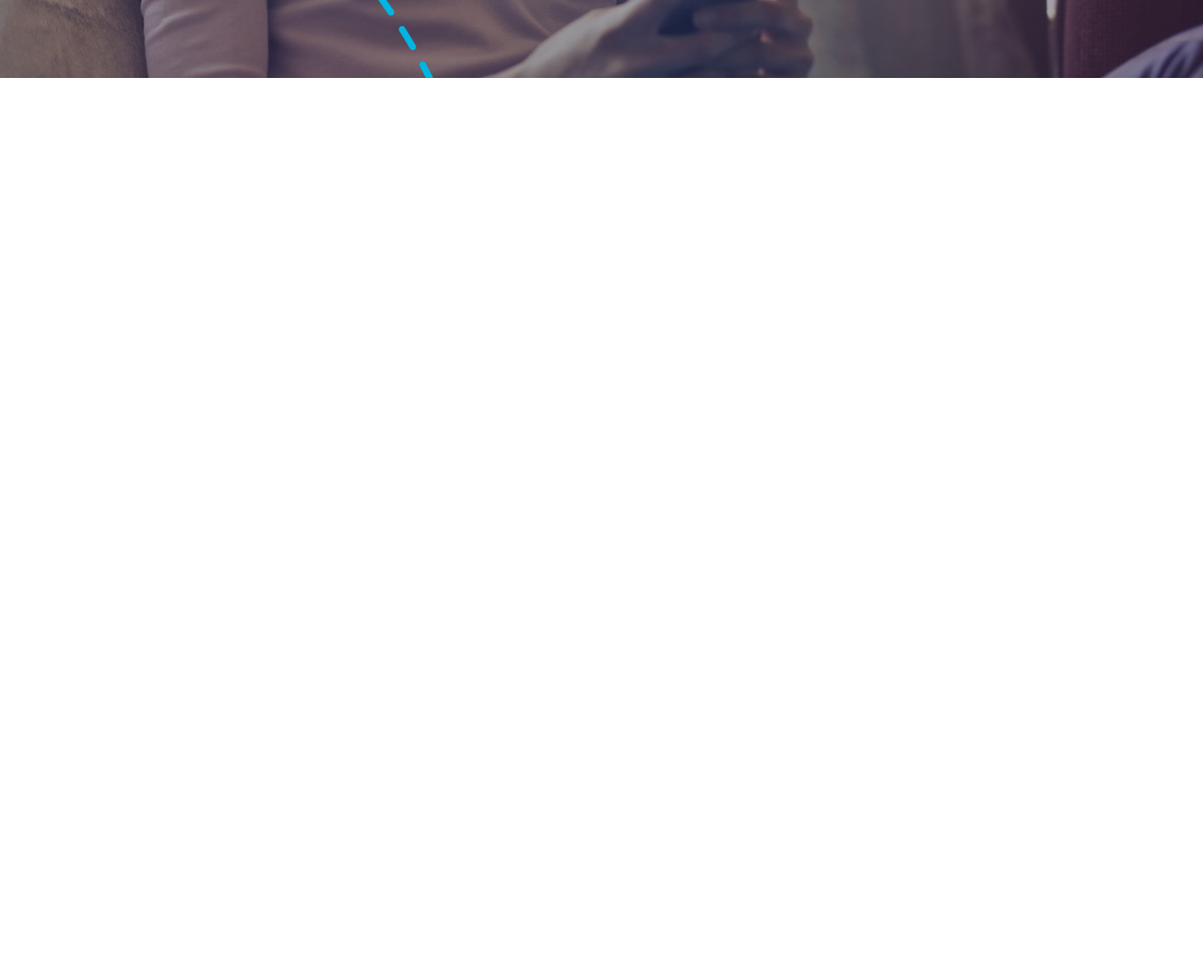
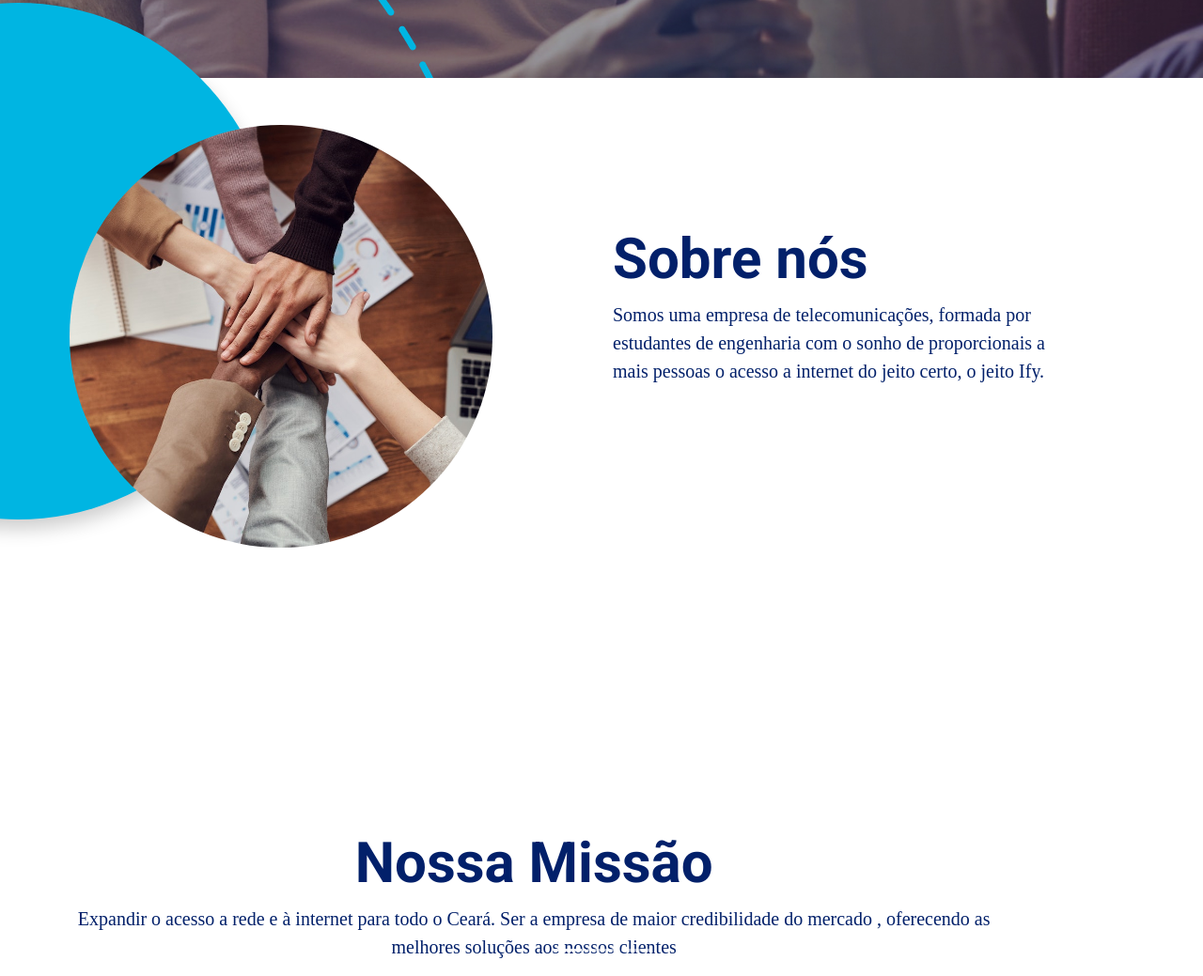
Before and after one commit to IsraelCueio/Ify, a plain HTML site: page index.html in a window 1280 px wide. Shown: the part 709-1748 px from the top of the page at 94% size. Before the commit the page ends 1592 px from the top, so only its background shows below. Drawn offline with nearby package versions, Linux system fonts and the light colour scheme; a web font is replaced by a local one.

Commit message:
sections 2 and three

```diff
--- a/index.html
+++ b/index.html
@@ -30,6 +30,7 @@
         </div>
       </div>
     </nav>
+
     <section id="banner-section">
       <div class="container-fluid h-100">
         <div class="h-100 row justify-content-end">
@@ -45,15 +46,68 @@
       </div>
       <img src="images/dotted-line.png" id="d-line">
     </section>
+
     <section id="about-section">
       <div class="container-fluid">
+        <div class="row">
+          <div class="col">
+            <div class="circle"></div>
+            <img class="rounded-circle" src="images/hands_together.jpg">
+          </div>
+          <div class="col my-auto">
+            <h3 class="align-middle">
+              Sobre nós
+            </h3>
+            <p>
+              Somos uma empresa de telecomunicações, formada por estudantes de engenharia com o sonho de proporcionais a mais pessoas o acesso a internet do jeito certo, o jeito Ify.
+            </p>
+          </div>
+        </div>
       </div>
     </section>
+
+    <section id="values-section">
+      <div id="carouselExampleIndicators" class="carousel slide" data-bs-ride="carousel">
+        <div class="carousel-indicators">
+          <button type="button" data-bs-target="#carouselExampleIndicators" data-bs-slide-to="0" class="active" aria-current="true" aria-label="Slide 1"></button>
+          <button type="button" data-bs-target="#carouselExampleIndicators" data-bs-slide-to="1" aria-label="Slide 2"></button>
+          <button type="button" data-bs-target="#carouselExampleIndicators" data-bs-slide-to="2" aria-label="Slide 3"></button>
+        </div>
+        <div class="carousel-inner">
+          <div class="carousel-item active">
+            <div class="text-center">
+              <h3>
+                Nossa Missão
+              </h3>
+              <p>
+                Expandir o acesso a rede e à internet para todo o Ceará. Ser a empresa de maior credibilidade do mercado , oferecendo as melhores soluções aos nossos clientes
+              </p>
+            </div>
+          </div>
+          <div class="carousel-item">
+            <img src="..." class="d-block w-100" alt="...">
+          </div>
+          <div class="carousel-item">
+            <img src="..." class="d-block w-100" alt="...">
+          </div>
+        </div>
+        <button class="carousel-control-prev" type="button" data-bs-target="#carouselExampleIndicators" data-bs-slide="prev">
+          <span class="carousel-control-prev-icon" aria-hidden="true"></span>
+          <span class="visually-hidden">Previous</span>
+        </button>
+        <button class="carousel-control-next" type="button" data-bs-target="#carouselExampleIndicators" data-bs-slide="next">
+          <span class="carousel-control-next-icon" aria-hidden="true"></span>
+          <span class="visually-hidden">Next</span>
+        </button>
+      </div>
+    </section>
+
+
+
 
     <script>
       function navbarBrand(){
         const navbrand = document.getElementById('brand');
-        console.log("aaaaah");
         if(navbrand.classList.contains("expanded")==false){
           navbrand.classList.add("expanded");
         }
--- a/stylesheet/style.css
+++ b/stylesheet/style.css
@@ -203,3 +203,55 @@ nav:has(.collapsing){
   transition: 0.3s;
   transition-delay: 0.3s!important;
 }
+
+#about-section{
+  position: relative
+}
+
+.circle{
+  position:absolute;
+  top: -80px;
+  left: -20%;
+  background-color: #00B5E2;
+  border-radius: 50%;
+  width: 550px;
+  height: 550px;
+  z-index: 9;
+  box-shadow: 0px 10px 20px rgba(0,0,0,0.2)
+}
+
+#about-section img{
+  position: relative;
+  object-fit: cover;
+  margin-top: 50px;
+  margin-left: 10%;
+  width: 450px;
+  height: 450px;
+  z-index: 10
+}
+
+#values-section h3{
+  font-size: 60px;
+  color: #02206A;
+}
+
+#about-section h3{
+  font-size: 60px;
+  color: #02206A;
+}
+
+#values-section p{
+  font-size: 20px;
+  color: #02206A;
+ }
+
+ #about-section p{
+  padding-right: 20%;
+  font-size: 20px;
+  color: #02206A;
+ }
+
+ .carousel-item{
+  padding-left: 10%;
+  padding-right: 10%;
+ }
```
Also changed, not shown: images/hands_together.jpg (added).
